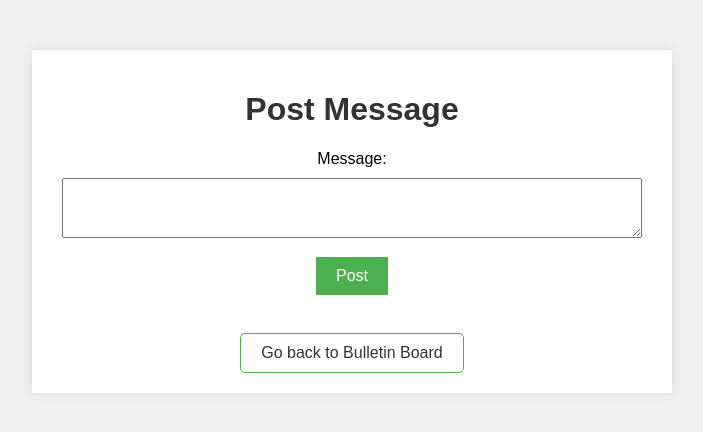
After one commit to se-ma2024/Frask_python, a Flask app: page /bulletin_board_post in a window 1280 px wide. The commit adds this page. Shown: the top 432 px of the page, without its empty margins (288-991 px from the left). Run offline with Flask 3, Linux system fonts and the light colour scheme.

Commit message:
create bulletin_board

```diff
--- a/app.py
+++ b/app.py
@@ -78,9 +78,31 @@ def guess():
 
     return render_template('number_guessing.html', message = message)
 
-@app.route("/win")
+@app.route('/win')
 def win():
     return render_template("win.html", attempts = attempts)
 
+
+messages = []
+
+@app.route('/bulletin_board')
+def bulletin_board():
+    return render_template("bulletin_board.html", messages = messages)
+
+@app.route('/bulletin_board_post', methods = ['GET', 'POST'])
+def bulletin_board_post():
+    if request.method == 'POST':
+        message = request.form.get("message")
+        messages.append(message)
+        return redirect(url_for('bulletin_board'))
+    return render_template('bulletin_board_post.html')
+
+@app.route('/delete_message/<int:message_index>', methods=['POST'])
+def delete_message(message_index):
+    if 0 <= message_index < len(messages):
+        del messages[message_index]
+    return redirect(url_for('bulletin_board'))
+
+
 if __name__ == '__main__':
     app.run(debug=True)
--- /dev/null
+++ b/static/bulletin_board_post_style.css
@@ -0,0 +1,66 @@
+/* static/css/bulletin_board_post_style.css */
+body {
+    font-family: 'Arial', sans-serif;
+    background-color: #f0f0f0;
+    margin: 0;
+    padding: 0;
+}
+
+.container {
+    max-width: 600px;
+    margin: 50px auto;
+    padding: 20px;
+    background-color: #fff;
+    box-shadow: 0 0 10px rgba(0, 0, 0, 0.1);
+    text-align: center;
+}
+
+h1 {
+    color: #333;
+}
+
+.message-form {
+    text-align: center;
+    margin-top: 20px;
+}
+
+label {
+    display: block;
+    margin-bottom: 10px;
+}
+
+textarea {
+    width: calc(100% - 20px);
+    padding: 10px;
+    font-size: 16px;
+    margin-bottom: 15px;
+    box-sizing: border-box;
+}
+
+button {
+    padding: 10px 20px;
+    font-size: 16px;
+    background-color: #4CAF50;
+    color: white;
+    border: none;
+    cursor: pointer;
+}
+
+button:hover {
+    background-color: #45a049;
+}
+
+.back-link {
+    text-decoration: none;
+    color: #333;
+    margin-top: 20px;
+    display: inline-block;
+    border: 1px solid #4CAF50;
+    padding: 10px 20px;
+    border-radius: 5px;
+}
+
+.back-link:hover {
+    background-color: #4CAF50;
+    color: white;
+}
--- /dev/null
+++ b/templates/bulletin_board_post.html
@@ -0,0 +1,21 @@
+<!DOCTYPE html>
+<html lang="ja">
+<head>
+    <meta charset="UTF-8">
+    <meta name="viewport" content="width=device-width, initial-scale=1.0">
+    <link rel="stylesheet" href="{{ url_for('static', filename='bulletin_board_post_style.css') }}">
+    <title>Post Message</title>
+</head>
+<body>
+    <div class="container">
+        <h1>Post Message</h1>
+        <form action="/bulletin_board_post" method="post" class="message-form">
+            <label for="message">Message:</label>
+            <textarea id="message" name="message" required></textarea>
+            <button type="submit">Post</button>
+        </form>
+        <br>
+        <a class="back-link" href="{{ url_for('bulletin_board') }}">Go back to Bulletin Board</a>
+    </div>
+</body>
+</html>
```
Also changed, not shown: static/bulletin_board_style.css (added, +84 -0 lines), static/index_style.css (+27 -14 lines), templates/bulletin_board.html (added, +27 -0 lines), templates/index.html (+10 -5 lines).
